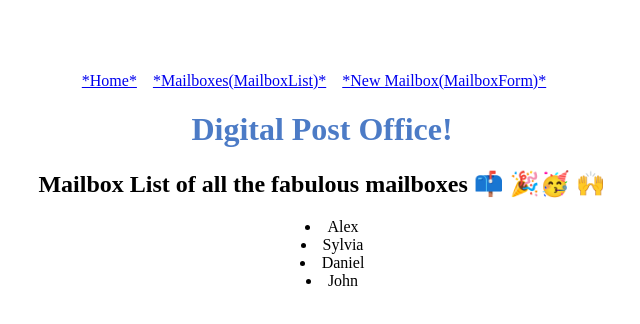
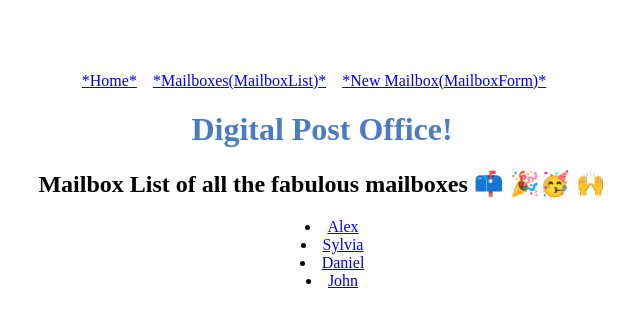
Before and after one commit to SylviaRemington/react-router-dom-lab, a React (Vite) app: page /mailboxes in a window 1280 px wide. Shown: the top 324 px of the page, without its empty margins (350-990 px from the left). Built offline with nearby package versions, Linux system fonts and the light colour scheme.

Commit message:
correcting syntax for MailboxList.jsx line 14

```diff
--- a/src/components/MailboxList/MailboxList.jsx
+++ b/src/components/MailboxList/MailboxList.jsx
@@ -1,5 +1,6 @@
 // Creating basic looping through mailbox list via map function
-import '../../App.css';
+import "../../App.css";
+import { Link } from "react-router";
 
 const MailboxList = (props) => {
   console.log(props.mailboxes);
@@ -9,13 +10,15 @@ const MailboxList = (props) => {
       <h2>Mailbox List of all the fabulous mailboxes 📫 🎉🥳 🙌 </h2>
       <ul>
         {props.mailboxes.map((currentMailbox) => (
-                <li key={currentMailbox.boxOwnerName}>{currentMailbox.boxOwnerName}</li>
+          <li key={currentMailbox.boxOwnerName}>
+            <Link to={`/mailboxes/${currentMailbox._id}`}>
+              {currentMailbox.boxOwnerName}
+            </Link>
+          </li>
         ))}
       </ul>
     </>
   );
 };
 
-
-
 export default MailboxList;
```
Lines whose indentation alone changed are shown as unchanged.
